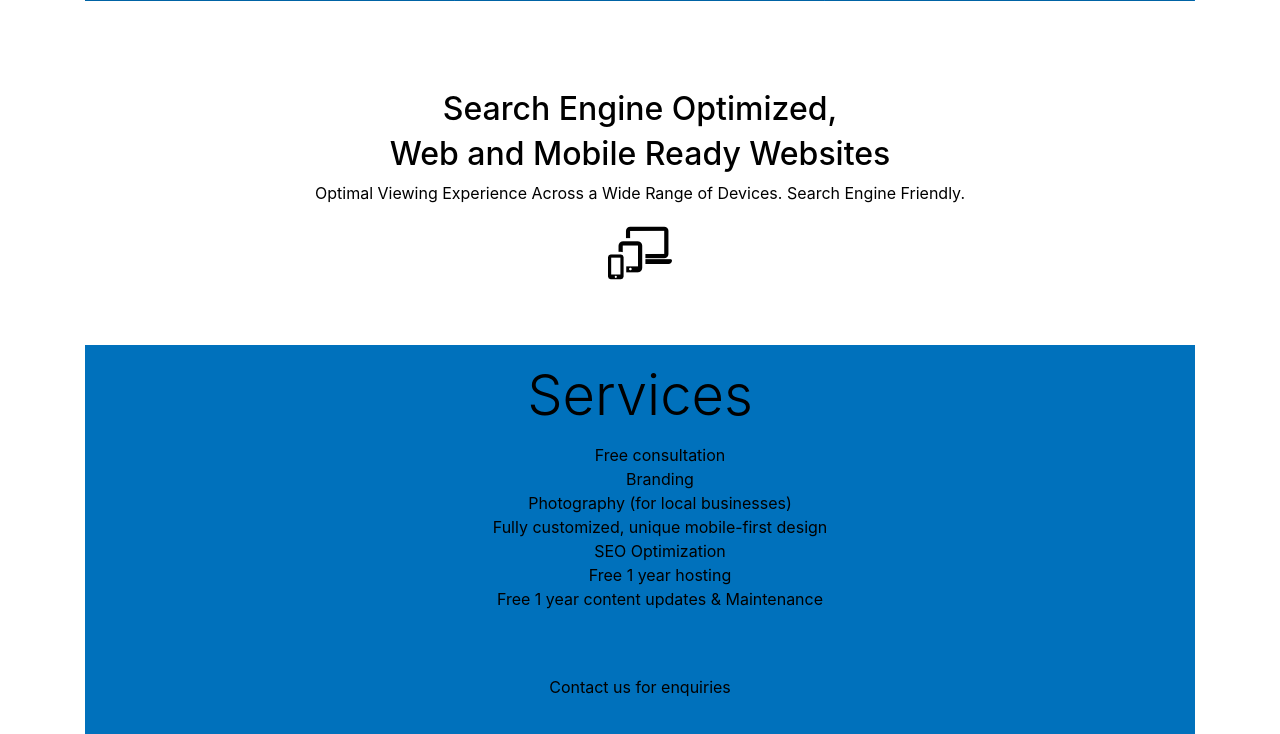
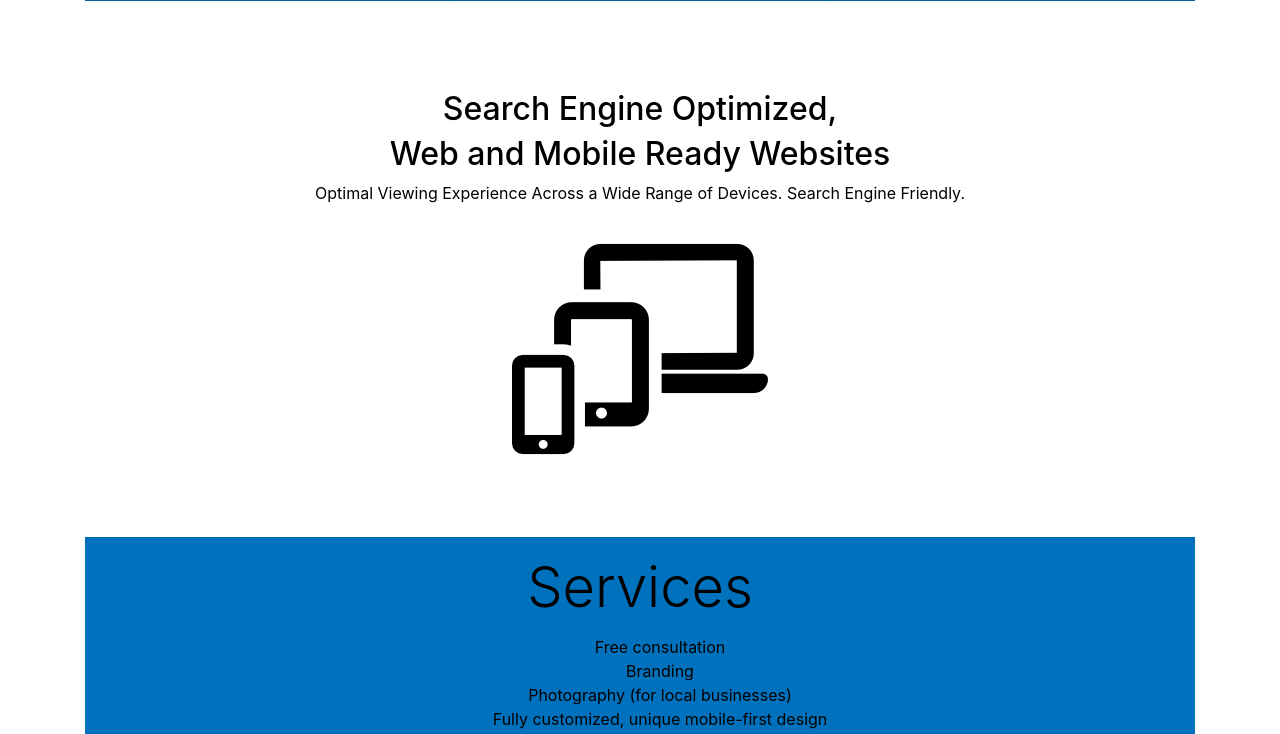
Before and after one commit to norajs/danube-design, a PHP site: page / in a window 1280 px wide. Shown: the part 1062-1796 px from the top of the page. Run offline with PHP 8.4, Linux system fonts and the light colour scheme; some libraries are stand-ins or nearby versions.

Commit message:
Implemented responsive devices icon Fixes #14

```diff
--- a/index.html
+++ b/index.html
@@ -195,7 +195,13 @@
               <h2 class="text">Search Engine Optimized,</h2>
               <h2 class="text">Web and Mobile Ready Websites</h2>
               <p class="text">Optimal Viewing Experience Across a Wide Range of Devices. Search Engine Friendly.</p>
-              <p class="text"><img id="devices" src="pics/devices_small.png"></p>
+              <picture class="text">
+                  <source media="(min-width: 1000px)" srcset="pics/devices_big.png">
+                  <source media="(min-width: 765px)" srcset="pics/devices_medium.png">
+                  <img src="pics/devices_small.png" alt="Devices icon">
+              </picture>
+
+
 
           </div>
 
--- a/style.css
+++ b/style.css
@@ -165,6 +165,12 @@ html,body {
     margin-top: 10px;
 }
 
+picture {
+    display: block;
+    margin-left: auto;
+    margin-right: auto;
+}
+
 
 
 /* Project carousel */
```
